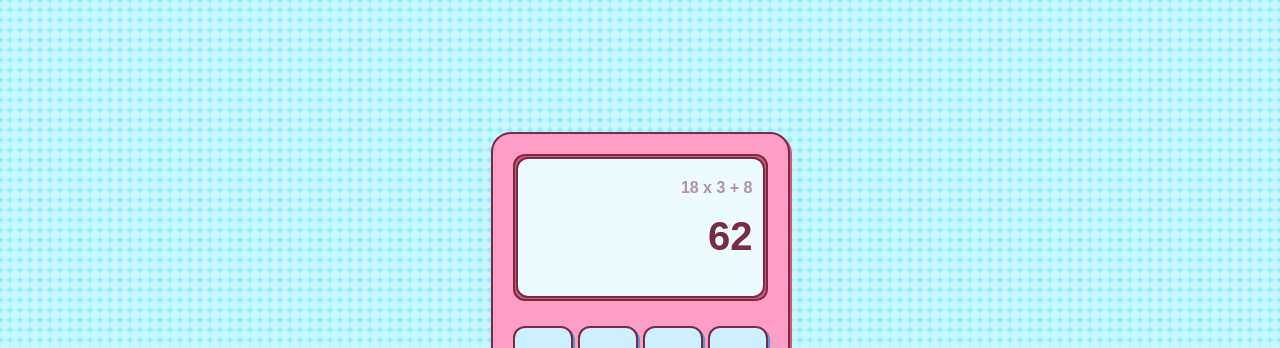
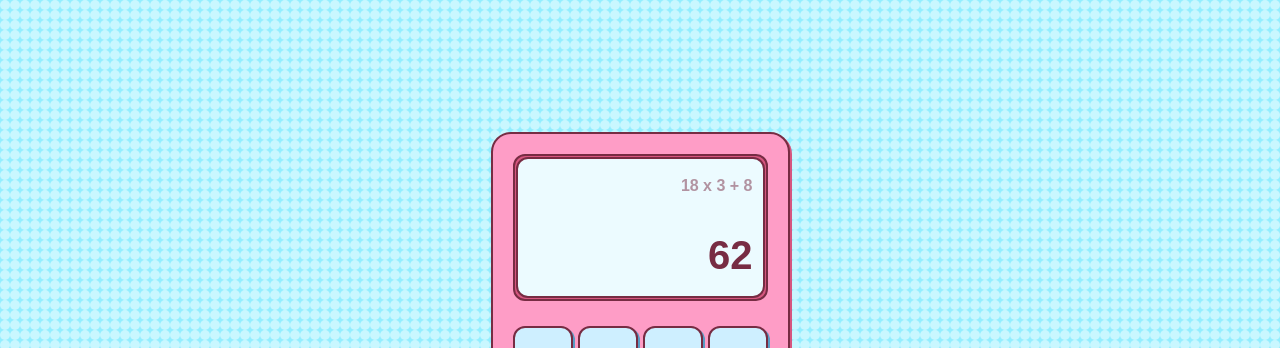
Before and after one commit to rizqyazhar/koda-b10-html7, a plain HTML site: page index.html in a window 1280 px wide. Shown: the top 348 px of the page. Drawn offline with Linux system fonts and the light colour scheme.

Commit message:
fix: add property align-items and change padding to box-display selector

```diff
--- a/style.css
+++ b/style.css
@@ -50,7 +50,8 @@ body {
   border-radius: 12px;
   display: grid;
   justify-items: end;
-  padding: 20px 10px;
+  align-items: center;
+  padding: 0 10px;
 }
 .box-display p:nth-child(1) {
   color: rgba(119, 44, 67, 0.5);
```
